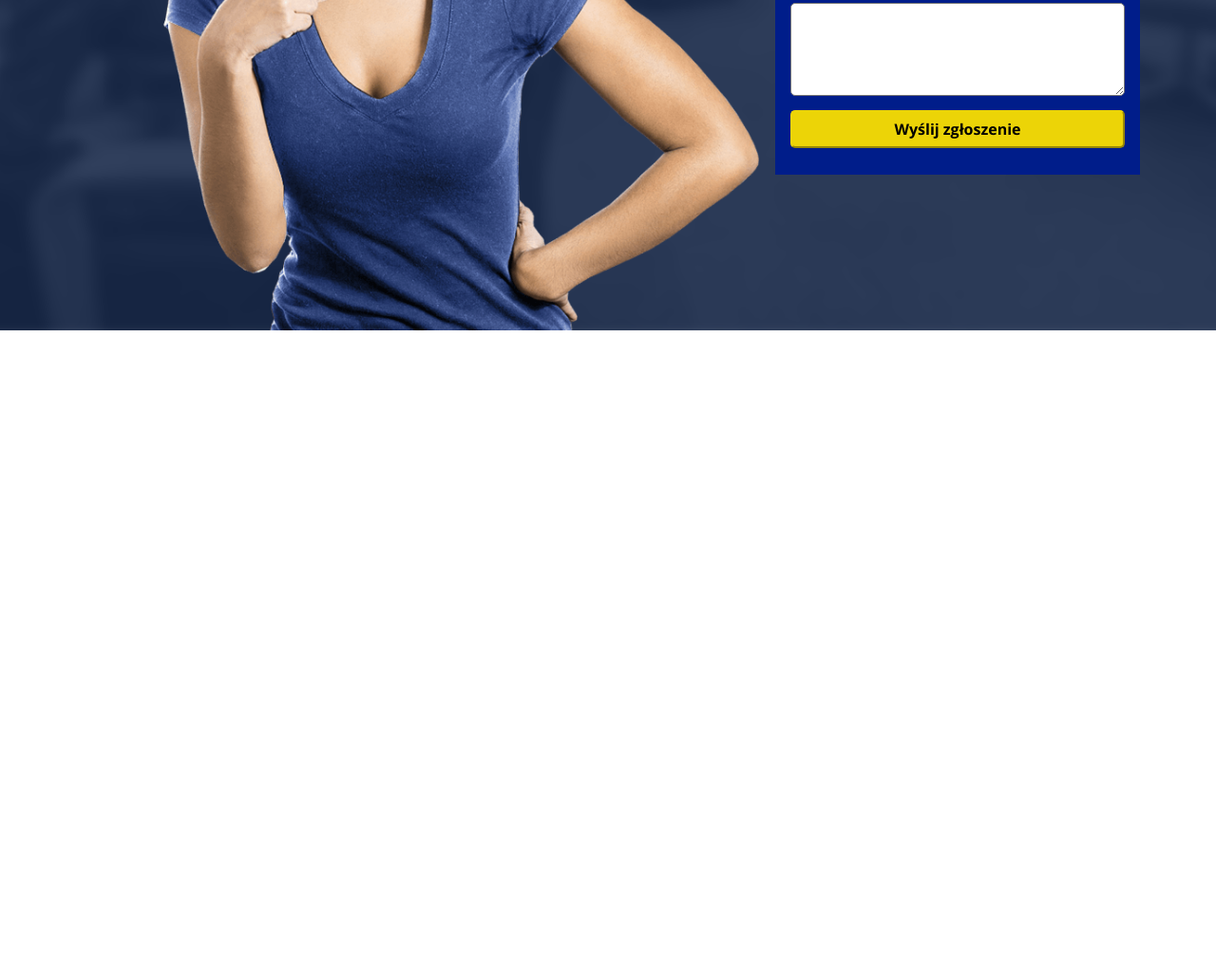
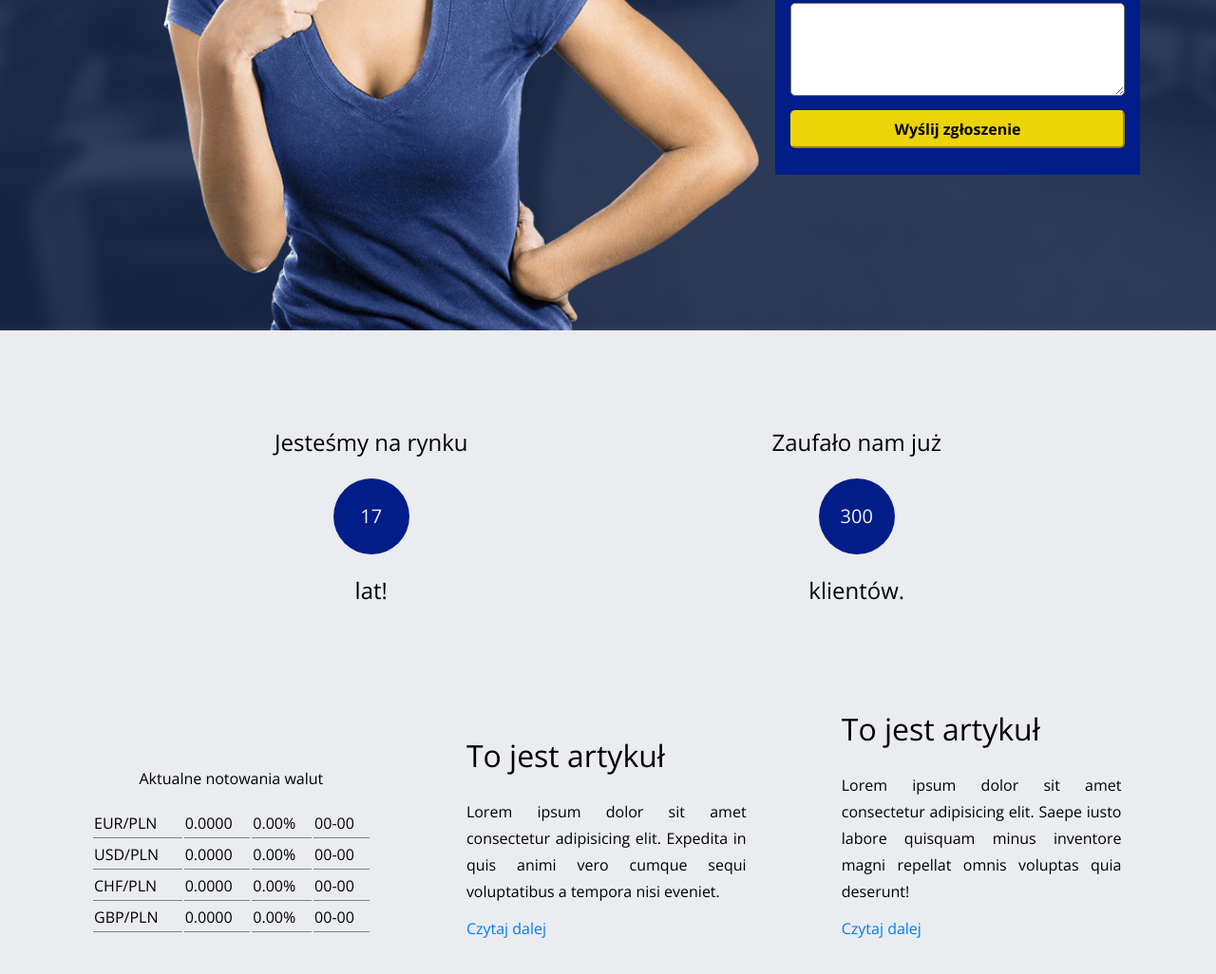
Before and after one commit to noszczykmichal/landing_pozyczka_sass, a website: page app/index.html in a window 1280 px wide. Shown: the part 532-1558 px from the top of the page at 95% size. Before the commit the page ends 880 px from the top, so only its background shows below. Drawn offline with nearby package versions, Linux system fonts and the light colour scheme.

Commit message:
section about ready

```diff
--- a/app/index.html
+++ b/app/index.html
@@ -11,7 +11,7 @@
     <link rel="stylesheet" href="https://use.fontawesome.com/releases/v5.14.0/css/all.css"
         integrity="sha384-HzLeBuhoNPvSl5KYnjx0BT+WB0QEEqLprO+NBkkk5gbc67FTaL7XIGa2w1L0Xbgc" crossorigin="anonymous">
 
-        <!-- norma -->
+    <!-- Normalize -->
     <link rel="stylesheet" href="css/normalize.css">
     <!-- Main styles -->
     <link rel="stylesheet" href="css/styles.css">
@@ -35,15 +35,73 @@
     <section class="formSection">
         <div class="container">
             <form action="" autocomplete="on">
-                <h2>Zostaw <span class="yellowFont">sprawy finansowe</span> nam <span class="yellowFont">skup się na swoim biznesie</span></h2>
+                <h2>Zostaw <span class="yellowFont">sprawy finansowe</span> nam <span class="yellowFont">skup się na
+                        swoim biznesie</span></h2>
                 <input type="text" name="fullName" placeholder="Imię i nazwisko" required>
                 <input type="email" name="email" placeholder="Email" required>
                 <input type="tel" name="tel" placeholder="Telefon np: 600-800-900" required>
                 <textarea name="message" cols="30" rows="5"></textarea>
                 <input type="submit" value="Wyślij zgłoszenie">
-
-
             </form>
+        </div>
+    </section>
+    <section class="aboutUs">
+        <div class="counters">
+            <div class="experience">
+                <p class="experience-p">Jesteśmy na rynku</p>
+                <p class="counter">17</p>
+                <p class="experience-p">lat!</p>
+            </div>
+            <div class="clients">
+                <p class="clients-p">Zaufało nam już</p>
+                <p class="counter">300</p>
+                <p class="clients-p">klientów.</p>
+            </div>
+        </div>
+        <div class="container">
+            <div class="articles quotes">
+                <table>
+                    <caption>Aktualne notowania walut</caption>
+                    <tbody>
+                        <tr class="myrow">
+                            <td class="currency">EUR/PLN</td>
+                            <td class="quote">0.0000</td>
+                            <td class="pctChange">0.00%</td>
+                            <td class="date">00-00</td>
+                        </tr>
+                        <tr>
+                            <td class="currency">USD/PLN</td>
+                            <td class="quote">0.0000</td>
+                            <td class="pctChange">0.00%</td>
+                            <td class="date">00-00</td>
+                        </tr>
+                        <tr>
+                            <td class="currency">CHF/PLN</td>
+                            <td class="quote">0.0000</td>
+                            <td class="pctChange">0.00%</td>
+                            <td class="date">00-00</td>
+                        </tr>
+                        <tr>
+                            <td class="currency">GBP/PLN</td>
+                            <td class="quote">0.0000</td>
+                            <td class="pctChange">0.00%</td>
+                            <td class="date">00-00</td>
+                        </tr>
+                    </tbody>
+                </table>
+            </div>
+            <div class="articles">
+                <h2>To jest artykuł</h2>
+                <p>Lorem ipsum dolor sit amet consectetur adipisicing elit. Expedita in quis animi vero cumque sequi
+                    voluptatibus a tempora nisi eveniet.</p>
+                <a href="#">Czytaj dalej</a>
+            </div>
+            <div class="articles">
+                <h2>To jest artykuł</h2>
+                <p>Lorem ipsum dolor sit amet consectetur adipisicing elit. Saepe iusto labore quisquam minus inventore
+                    magni repellat omnis voluptas quia deserunt!</p>
+                <a href="#">Czytaj dalej</a>
+            </div>
         </div>
     </section>
 
--- a/app/scss/_mixins.scss
+++ b/app/scss/_mixins.scss
@@ -14,3 +14,15 @@
     color: #000000;
 
 }
+
+@mixin paragraphWithCounter{
+    display: flex;
+    height: 5rem;
+    width: 5rem;
+    border-radius: 50%;
+    align-items: center;
+    justify-content: center;
+    background-color: $colorCounters;
+    color: $mainFontColor;
+    font-size: 1.25rem;
+}
--- a/app/scss/_variables.scss
+++ b/app/scss/_variables.scss
@@ -1,3 +1,6 @@
 $mainFont: 'Open Sans', sans-serif;
 $mainFontColor: #f5f5f5;
+$sectionAboutFontColor: #000000;
 $colorOfIcons: #ecd407;
+$colorLinks:  #007BFF;
+$colorCounters: #001d8a;
--- a/app/scss/styles.scss
+++ b/app/scss/styles.scss
@@ -1,16 +1,19 @@
 @import 'mixins';
 @import 'variables';
 
+/*-------- General Styles --------*/
+
 *{
     box-sizing: border-box;
-    color: $mainFontColor;
 }
 
 body{
     margin: 0;
     font-family: $mainFont;
+    color: $mainFontColor;
 }
 
+/*-------- Main Header Styles --------*/
 
 header{
     position: absolute;
@@ -50,16 +53,18 @@ header{
     }
 }
 
+/*-------- Section Form Styles --------*/
+
 .formSection{
     height: 110vh;
     padding: 10rem 0rem;
     background-image: url('../img/background.png');
     background-size: cover;
+    color: $mainFontColor;
 
     .container{
         float: right;
         width: 34rem;
-        // margin-right: 4rem;
         padding: 5rem;
 
     }
@@ -93,3 +98,77 @@ form{
 
     }
 }
+
+/*-------- Section About --------*/
+
+.aboutUs{
+    padding: 5rem 0rem;
+    background-color: #eaecf0;
+    color: $sectionAboutFontColor;
+
+    .counters{
+        width: 100%;
+        display: flex;
+        justify-content: center;
+        margin-bottom: 4rem;
+//zastanowić się czy ten divy experience i clients to nie dać na tej samej klasie
+//bo chyba nie ma powodu żeby były na różnych + to samo jeśli chodzi o te paragrafy z opisami
+        .experience, .clients{
+            display: inline-block;
+            padding: 0rem 10rem;
+            text-align: center;
+        }
+
+        p.counter{
+            @include paragraphWithCounter;
+            margin: 0 auto;
+        }
+
+        .experience-p, .clients-p{
+            font-size: 1.5rem;
+        }
+    }
+
+    .container{
+        width: 100%;
+        padding: 0rem 3rem;
+        .articles{
+            display: inline-block;
+            width: 33%;
+            padding: 0rem 3rem;
+        }
+    }
+}
+
+.articles{
+    table{
+        width: 100%;
+        line-height: 1.75rem;
+
+        caption{
+            caption-side: top;
+            margin: 1rem 0rem;
+        }
+
+        td{
+            border-bottom: 1px solid #808080;
+
+        }
+
+    }
+
+    h2{
+        font-size: 2rem;
+        font-weight: 400;
+    }
+
+    p{
+        text-align: justify;
+        line-height: 1.75rem;
+    }
+
+    a{
+        text-decoration: none;
+        color: $colorLinks;
+    }
+}
```
Also changed, not shown: app/css/styles.css.
